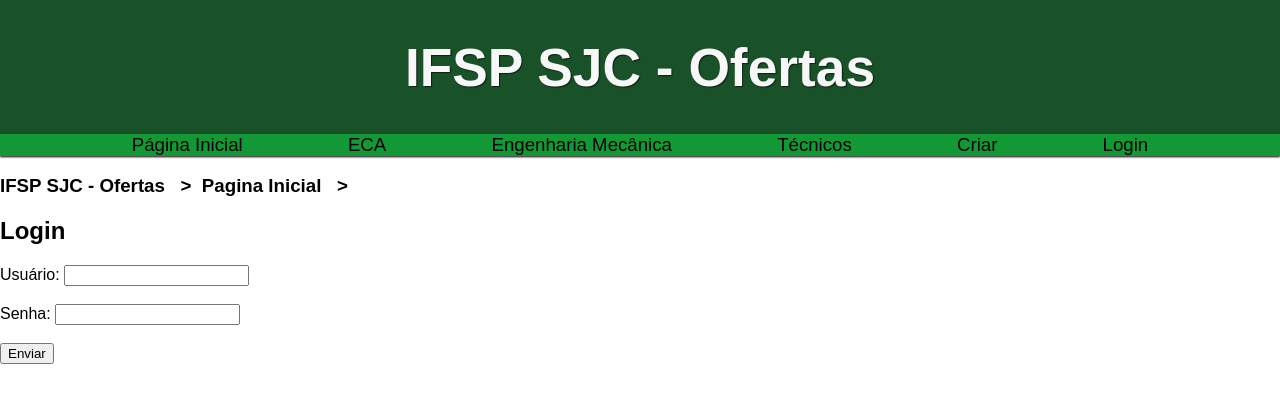
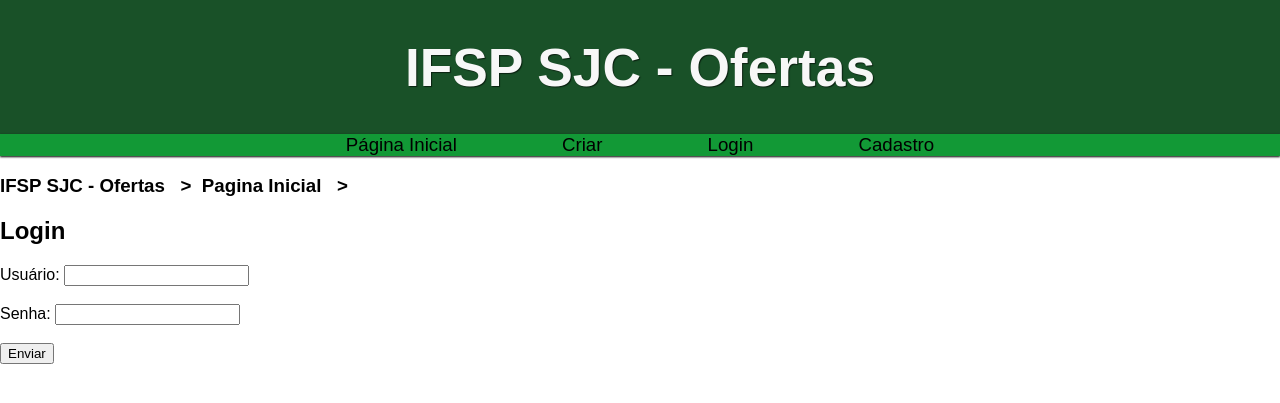
Before and after one commit to guilherme0170/WebServerIFSP, a Flask app: template templates/login.html in a window 1280 px wide. Shown: the top 403 px of the page. Run offline with Flask 2, Linux system fonts and the light colour scheme; the template is opened without the code that fills it, so the values that code supplies are empty; parts of the project's set-up code (start-up, migrations or seed data) failed here and were passed over; some libraries are stand-ins or nearby versions; some web fonts are replaced.

Commit message:
Atualizado cabeçalho

```diff
--- a/templates/login.html
+++ b/templates/login.html
@@ -18,11 +18,9 @@
             </div>
             <div id="menu">
                 <a href="index.html">Página Inicial</a>
-                <a>ECA</a>
-                <a>Engenharia Mecânica</a>
-                <a>Técnicos</a>
                 <a href="criar.html">Criar</a>
                 <a href="login.html">Login</a>
+		<a href="cadastro.html">Cadastro</a>
             </div>
         </div>
 		</header>
```
